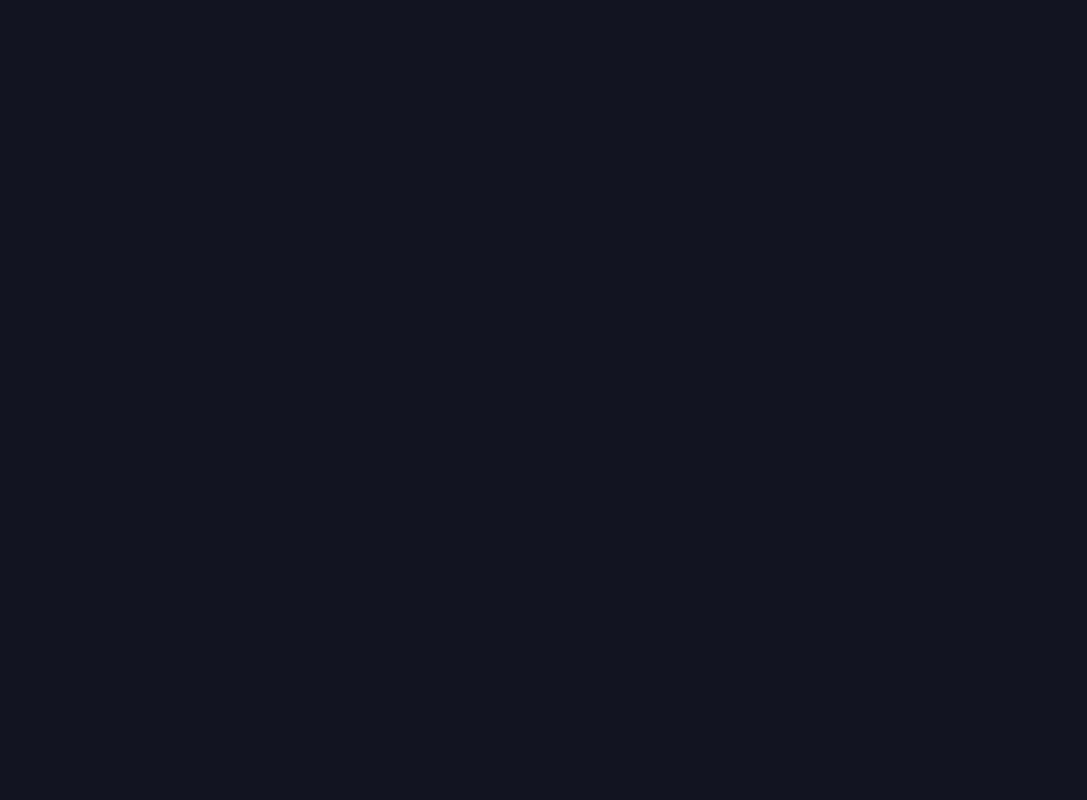
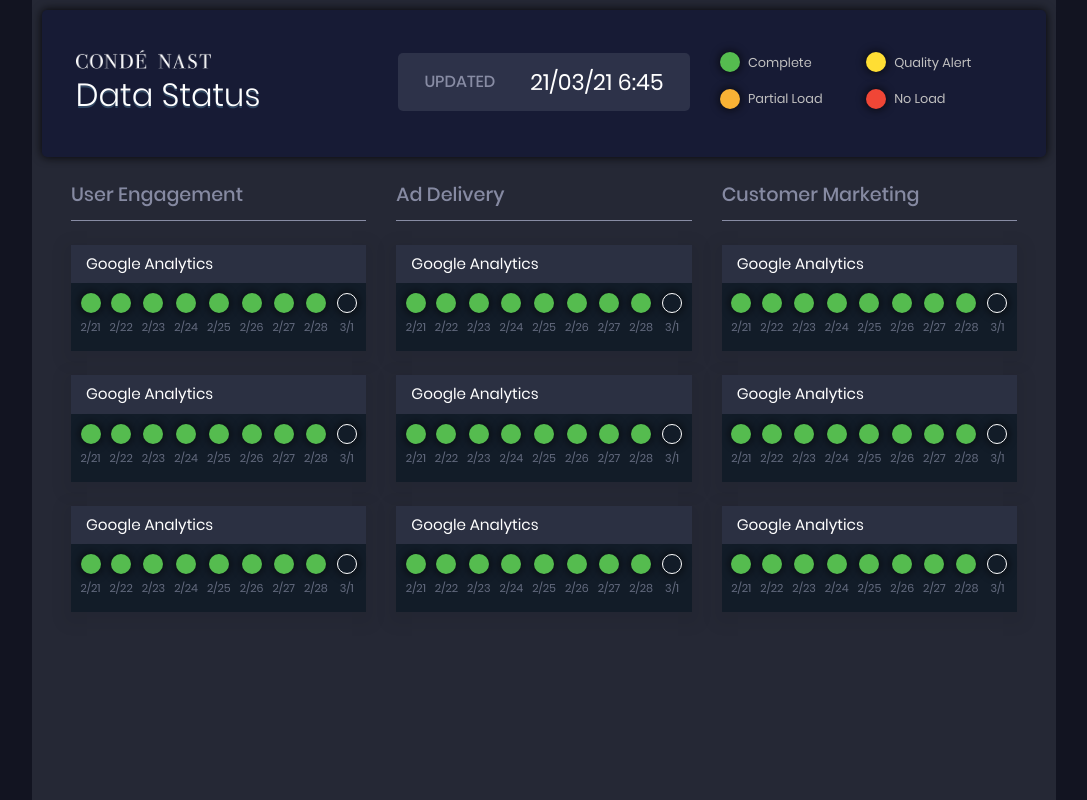
Before and after one commit to yajivm/condenast, a React app: page / in a window 1280 px wide. Shown: the whole page, without its empty margins (96-1183 px from the left). Built offline with nearby package versions, Linux system fonts and the light colour scheme.

Commit message:
updated the refreshing time

```diff
--- a/src/assets/css/style.scss
+++ b/src/assets/css/style.scss
@@ -61,7 +61,7 @@
 }
 .time-wrapper {
     height: 75px;
-    width: 90%;
+    width: 100%;
     margin: 0 auto;
     .grey-bg {
         background: #2d3249;
@@ -71,7 +71,7 @@
         span {
             &:first-child {
                 color: #888ca4;
-                margin-right: 20px;
+                margin-right: 35px;
                 font-size: 1rem;
                 font-weight: 500;
             }
@@ -118,10 +118,13 @@
 .card-analytic {
     margin: 1.5rem 0;
     .analytic-title {
-        padding: 15px 15px 5px;
+        padding: 10px 15px 2px;
         background: #2b3042;
         h5 {
-            font-size: 1rem
+            font: {
+                size: 0.95rem;
+                weight: 400;
+            }
         }
     }
     .analytic-badge {
@@ -143,7 +146,7 @@
                 }
             }
             &.badge-text {
-                margin-top: 0px !important;
+                margin-top: -2px !important;
                 font-size: 0.7rem;
                 color: #646b7f;
             }
--- a/src/components/Header/index.js
+++ b/src/components/Header/index.js
@@ -2,7 +2,10 @@
 import { Row, Col } from 'react-bootstrap';
 
 //import images
-import logo from '../../assets/img/logo.png'
+import logo from '../../assets/img/logo.png';
+
+//import moment
+import Moment from 'moment';
 
 export default class Header extends Component {
 
@@ -25,7 +28,7 @@
                                 <div className="w-100">
                                     <div className="grey-bg">
                                         <span>UPDATED</span>
-                                        <span className="time-span">3/3/19 15:05</span>
+                                        <span className="time-span">{Moment(this.props.time).format("DD/MM/DD h:mm")}</span>
                                     </div>
                                 </div>
                             </div>
--- a/src/components/analyticComponent/index.js
+++ b/src/components/analyticComponent/index.js
@@ -18,7 +18,8 @@
                         {data.statusByDate.map((data, key) =>
                             {
                                 if(data.status === "Complete") {
-                                    return(<div className="" key={data.status+"--"+key}>
+                                    return(
+                                        <div className="" key={data.status+"--"+key}>
                                             <span className={"round-badge round-badge--green"}>
                                                 {data.date === Moment().format("MM/DD") &&
                                                     <img src = {star}
@@ -29,7 +30,8 @@
                                                 }
                                             </span>
                                             <span className="badge-text">{data.date}</span>
-                                    </div>)
+                                        </div>
+                                    )
                                 }
                                 if(data.status === "QualityAlert") {
                                     return(<div className="" key={data.status+"--"+key}>
@@ -60,7 +62,8 @@
                                     </div>)
                                 }
                                 if(data.status === "Schedule") {
-                                    return(<div className="" key={data.status+"--"+key}>
+                                    return(
+                                        <div className="" key={data.status+"--"+key}>
                                             <span className={"round-badge round-badge--transparent"}>
                                                 {data.date === Moment().format("MM/DD") &&
                                                     <img src = {star}
@@ -71,10 +74,12 @@
                                                 }
                                             </span>
                                             <span className={"badge-text" + (data.date === Moment().format("MM/DD") ? " text-white" : "")}>{data.date}</span>
-                                    </div>)
+                                        </div>
+                                    )
                                 }
                                 if(data.status === "NoLoad") {
-                                    return(<div className="" key={data.status+"--"+key}>
+                                    return(
+                                        <div className="" key={data.status+"--"+key}>
                                             <span className={"round-badge round-badge--green"}>
                                                 {data.date === Moment().format("MM/DD") &&
                                                     <img src = {star}
@@ -85,8 +90,10 @@
                                                 }
                                             </span>
                                             <span className={"badge-text" + (data.date === Moment().format("MM/DD") ? " text-white" : "")}>{data.date}</span>
-                                    </div>)
+                                        </div>
+                                    )
                                 }
+                                return true;
                             }
                         )}
                     </div>
--- a/src/views/Home/index.js
+++ b/src/views/Home/index.js
@@ -13,18 +13,30 @@
     state = {
         userEngagement: sampleData.userEngagement(),
         adDelivery: sampleData.adDelivery(),
-        consumerMarketing: sampleData.consumerMarketing()
+        consumerMarketing: sampleData.consumerMarketing(),
+        analyticData: ''
     }
 
     componentDidMount() {
-        console.log(sampleData.userEngagement, "userEngagement")
+        var date = new Date();
+        var time = date.getTime();
+        this.getTime(time);
+    }
+
+    //get refreshed time
+    getTime = (time)=> {
+        this.setState({
+            analyticData: time
+        })
     }
 
     render() {
         return (
             <div className="page-content-innner-wrapper m-0">
                 <div className="container--wrap p-0">
-                    <Header />
+                    <Header
+                        time = {this.state.analyticData}
+                    />
                     <main className="py-3 px-4">
                         <Row className="m-0">
                             <Col>
--- a/src/views/index.js
+++ b/src/views/index.js
@@ -10,7 +10,7 @@
             <div className="page-content">
                 <Suspense fallback={<div>Loading..</div>}>
                     <Switch>
-                        <Route path="/home" render={(props)=><Home {...props} />} />
+                        <Route path="/" render={(props)=><Home {...props} />} />
                     </Switch>
                 </Suspense>
             </div>
```
Also changed, not shown: src/assets/css/style.css, 2 other files. Lines whose indentation alone changed are shown as unchanged.
